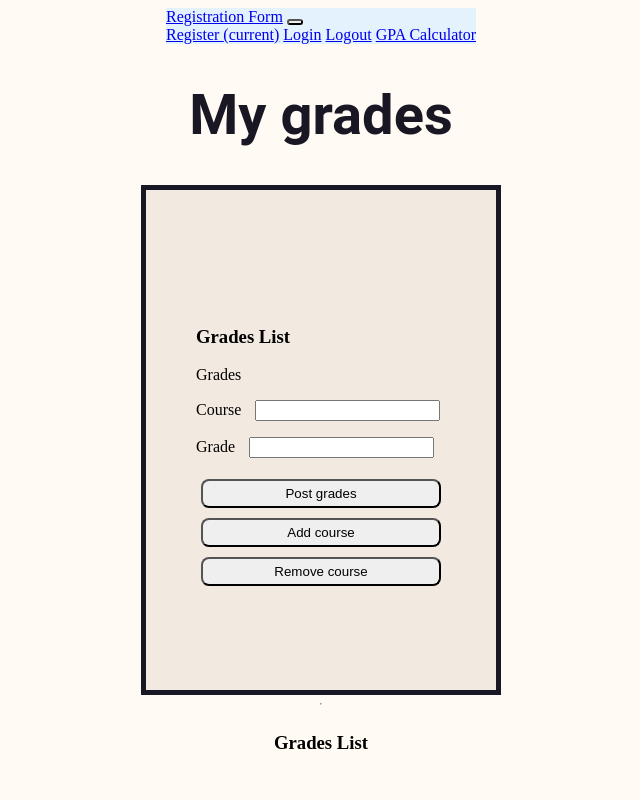
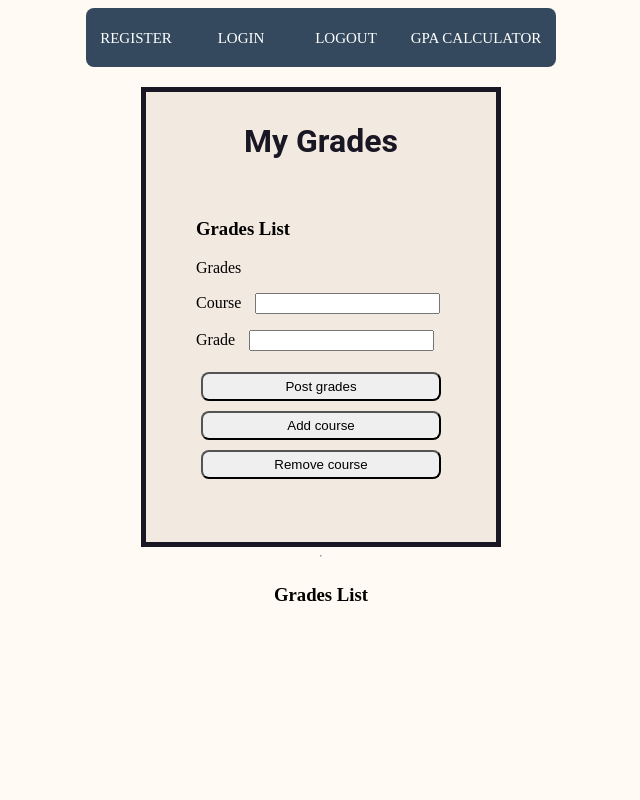
Before and after one commit to stevenbennett-yvr/ProjectMain, a Flask app: page /demo in a window 1280 px wide. Shown: the whole page, without its empty margins (319-959 px from the left). Run offline with Flask 2, Linux system fonts and the light colour scheme; some libraries are stand-ins or nearby versions.

Commit message:
Changed the navbar for the web app

```diff
--- a/CSS/style.css
+++ b/CSS/style.css
@@ -15,7 +15,7 @@ label {
     --not-grey:  #393552;
     --muted:     #6e6a86;
     --hdr-hght:  5rem;
-    --lrg-txt:   3.5rem;
+    --lrg-txt:   2rem;
     --sml-txt:  1.5rem;
   }
 
@@ -53,13 +53,15 @@ body {
 
 
 h1 {
+    top: 0%;
     font-size: var(--lrg-txt);
     color: var(--not-black);
     font-family: 'Roboto', sans-serif;
+    align-self: center;
 }
 
 h3 {
-    align-items: center;
+    align-self: center;
 }
 
 
@@ -77,6 +79,7 @@ h3 {
     background-color: #f2e9e1;
     width:250px;
     height: 400px;
+    padding-top: 0%;
 }
 
 ul {
@@ -109,3 +112,101 @@ footer {
     font-size: 1.5rem;
     color: var(--not-black);
 }
+
+nav {
+    position: relative;
+    width: fit-content;
+    height: fit-content;
+    background-color: #34495e;
+    border-radius: 8px;
+    font-size: 0;
+    margin-bottom: 20px;
+}
+
+nav a {
+    line-height: 50px;
+    height: 100%;
+    font-size: 15px;
+    display: inline-block;
+    position: relative;
+    z-index: 1;
+    text-decoration: none;
+    text-transform: uppercase;
+    text-align: center;
+    color: white;
+    cursor: pointer;
+}
+
+
+a:nth-child(1) {
+    width: 100px;
+}
+
+a:nth-child(2) {
+    width: 110px;
+}
+
+a:nth-child(3) {
+    width: 100px;
+}
+
+a:nth-child(4) {
+    width: 160px;
+}
+
+a:nth-child(5) {
+    width: 120px;
+}
+
+
+
+.nav-list * {
+    -webkit-box-sizing: border-box;
+    box-sizing: border-box;
+    -webkit-transition: all 0.35s ease;
+    transition: all 0.35s ease;
+}
+
+.nav-list li {
+    display: inline-block;
+    list-style: outside none none;
+    margin: 0.5em 1.5em;
+    padding: 0;
+}
+
+.nav-list a {
+    padding: 0.3em 0;
+    color: white;
+    position: relative;
+    text-decoration: none;
+    display: inline-block;
+}
+
+.nav-list a:before, .nav-list a:after {
+    height: 3px;
+    position: absolute;
+    content: '';
+    -webkit-transition: all 0.35s ease;
+    transition: all 0.35s ease;
+    background-color: #1abc9c;
+    width: 0;
+}
+
+.nav-list a:before {
+    top: 0;
+    left: 0;
+ }
+
+.nav-list a:after {
+    bottom: 0;
+    right: 0;
+ }
+
+.nav-list a:hover {
+    color: #ffffff;
+}
+
+.nav-list a:hover:before,
+.nav-list a:hover:after {
+    width: 100%;
+  }
--- a/templates/base.html
+++ b/templates/base.html
@@ -18,20 +18,13 @@
 </head>
 <body>
 
-<nav class="navbar navbar-light" style="background-color: #e3f2fd;">
-  <a class="navbar-brand" href="#">Registration Form</a>
-  <button class="navbar-toggler" type="button" data-toggle="collapse" data-target="#navbarNavAltMarkup" aria-controls="navbarNavAltMarkup" aria-expanded="false" aria-label="Toggle navigation">
-    <span class="navbar-toggler-icon"></span>
-  </button>
-  <div class="collapse navbar-collapse" id="navbarNavAltMarkup">
-    <div class="navbar-nav">
-      <a class="nav-item nav-link active" href="/">Register <span class="sr-only">(current)</span></a>
-      <a class="nav-item nav-link" href="/login">Login</a>
-      <a class="nav-item nav-link" href="/logout">Logout</a>
-      <a class="nav-item nav-link" href="/demo">GPA Calculator</a>
-
-    </div>
-  </div>
+<nav class="top-nav">
+  <ul class="nav-list">
+    <a class="nav-item nav-link" href="/">Register</a>
+    <a class="nav-item nav-link" href="/login">Login</a>
+    <a class="nav-item nav-link" href="/logout">Logout</a>
+    <a class="nav-item nav-link" href="/demo">GPA Calculator</a>
+  </ul>
 </nav>
 
 
--- a/templates/gpa_calc.html
+++ b/templates/gpa_calc.html
@@ -2,9 +2,10 @@
 {% block title %}GPA Calculator{% endblock %}
 
 {% block content %}
-<h1 style="text-align: center;">My grades</h1>
+<!-- <h1 style="text-align: center;">My grades</h1> -->
 
 <div id='gradesarea'>
+    <h1>My Grades</h1>
     <form method="POST" action="">
 
 {{ form.csrf_token }}
```
